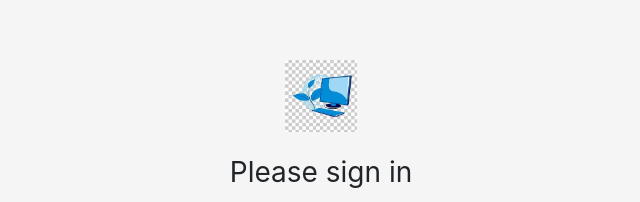
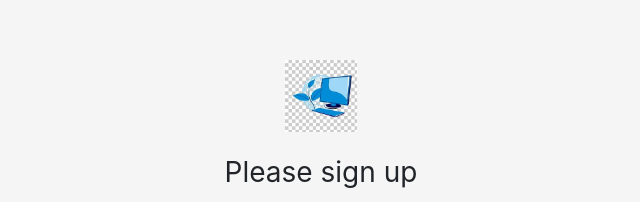
Before and after one commit to naina197/Newsletter-App-Demo, a website: page signup.html in a window 1280 px wide. Shown: the part 126-328 px from the top of the page, 319-959 px from the left. Drawn offline with nearby package versions, Linux system fonts and the light colour scheme.

Commit message:
Modifed Sign up Page

```diff
--- a/signup.html
+++ b/signup.html
@@ -21,7 +21,7 @@
   <body class="text-center">
     <form class="form-signin" action="/" method="POST">
       <img class="mb-4" src="images/download.jpeg" alt="" width="72" height="72">
-      <h1 class="h3 mb-3 font-weight-normal">Please sign in</h1>
+      <h1 class="h3 mb-3 font-weight-normal">Please sign up</h1>
 
       <input type="text" name="fname" class="form-control top" placeholder="First Name" required autofocus>
       <input type="text" name="lname" class="form-control middle" placeholder="Last Name" required>
```
